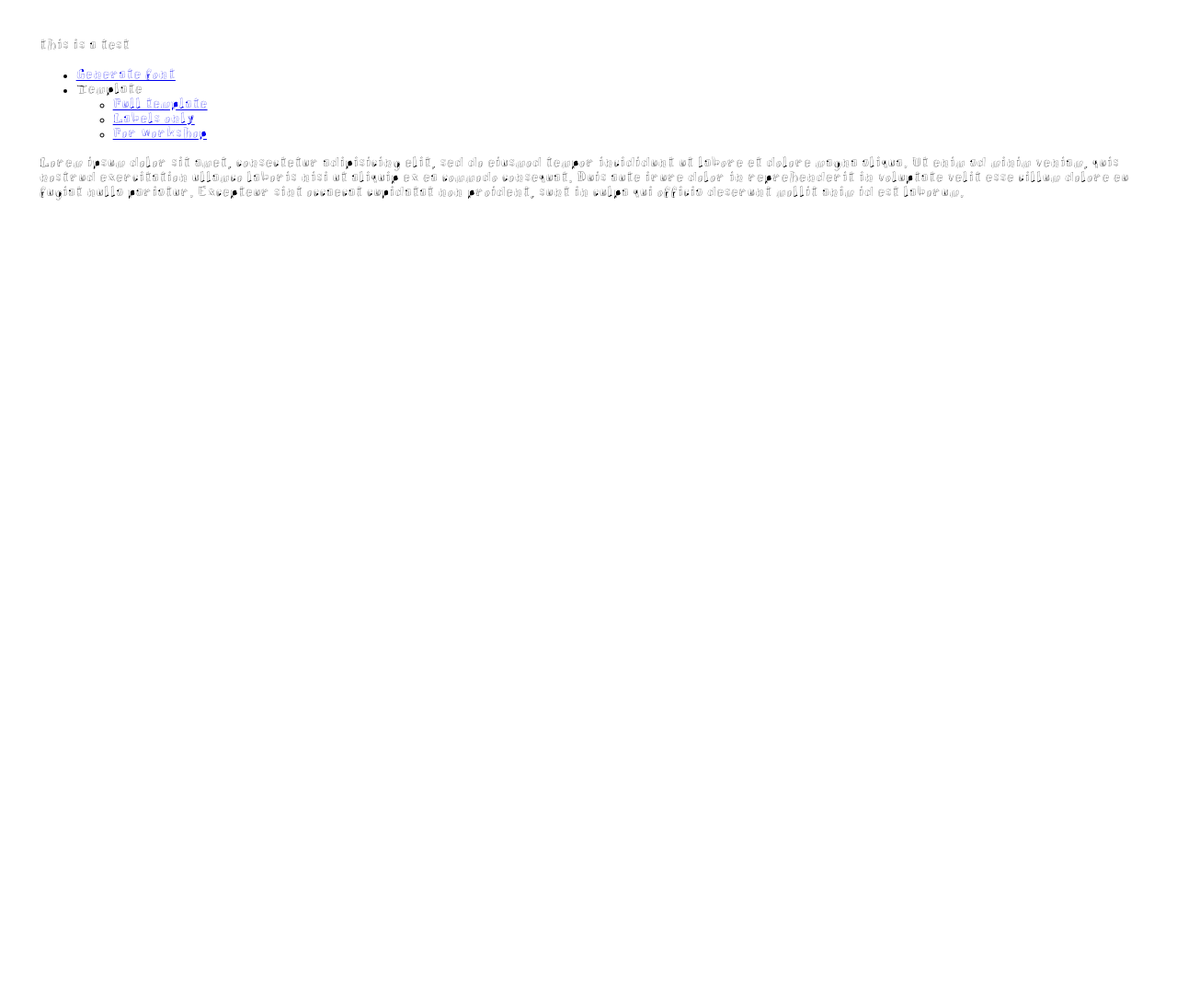
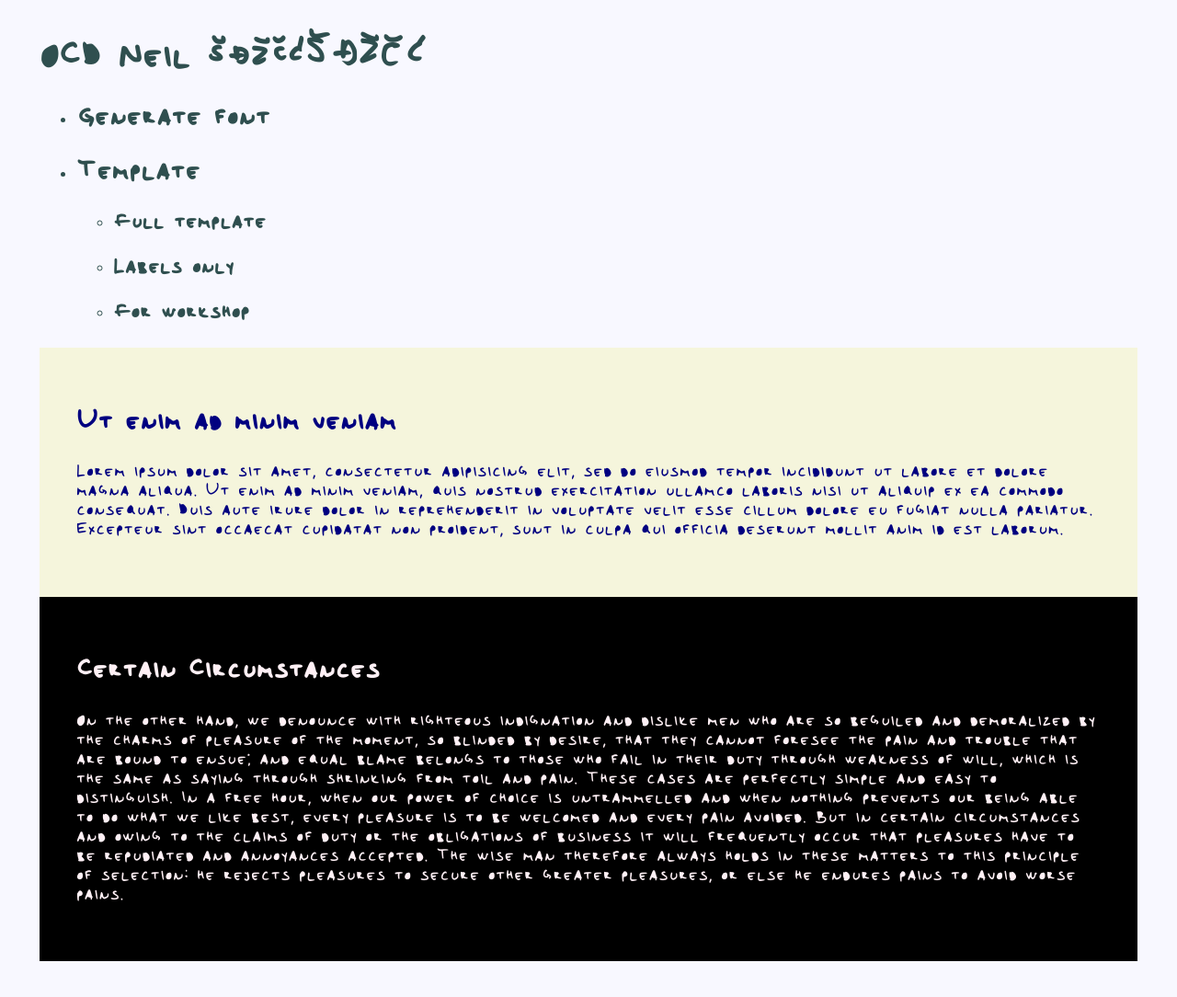
Before and after one commit to pogon/ocd-neil, a website: page font/index.html in a window 1280 px wide. Shown: the whole page at 92% size. Before the commit the page ends 800 px from the top, so only its background shows below. Drawn offline with Linux system fonts and the light colour scheme.

Commit message:
Another font

```diff
--- a/font/index.html
+++ b/font/index.html
@@ -16,21 +16,52 @@ html {
 
 body {
   margin: 32pt;
+  font-size: 16pt;
+  color: darkslategray;
+  background-color: ghostwhite;
+}
+
+a {
+  color: darkslategray;
+  text-decoration: none;
+  }
+
+a:hover {
+  color: red;
+  text-shadow: blue 1pt 1pt 0px;
+
+}
+
+article {
+  margin: 0pt;
+  padding: 30pt;
+}
+
+article:nth-child(odd) {
+  background-color: beige;
+  color: navy;
+}
+
+article:nth-child(even) {
+  background-color: black;
+  color: lavenderblush;
 }
 </style>
 </head>
 <body>
-this is a test
+<h1>OCD Neil šđžčćŠĐŽČĆ</h1>
 <ul>
-  <li><a href="generate">Generate font</a></li>
-  <li>Template
+  <li><h2><a href="generate">Generate font</a></h2></li>
+  <li><h2>Template</h2>
     <ul>
-      <li><a href="template">Full template</a></li>
-      <li><a href="template/labels">Labels only</a></li>
-      <li><a href="template/full">For workshop</a></li>
+      <li><h3><a href="template">Full template</a></h3></li>
+      <li><h3><a href="template/labels">Labels only</a></h3></li>
+      <li><h3><a href="template/full">For workshop</a></h3></li>
     </ul>
   </li>
 </ul>
+<article>
+  <h2>Ut enim ad minim veniam</h2>
   <p>
     Lorem ipsum dolor sit amet, consectetur adipisicing elit, sed do eiusmod
     tempor incididunt ut labore et dolore magna aliqua. Ut enim ad minim veniam,
@@ -39,5 +70,12 @@ this is a test
     cillum dolore eu fugiat nulla pariatur. Excepteur sint occaecat cupidatat non
     proident, sunt in culpa qui officia deserunt mollit anim id est laborum.
   </p>
+</article>
+<article>
+  <h2>Certain Circumstances</h2>
+  <p>
+    On the other hand, we denounce with righteous indignation and dislike men who are so beguiled and demoralized by the charms of pleasure of the moment, so blinded by desire, that they cannot foresee the pain and trouble that are bound to ensue; and equal blame belongs to those who fail in their duty through weakness of will, which is the same as saying through shrinking from toil and pain. These cases are perfectly simple and easy to distinguish. In a free hour, when our power of choice is untrammelled and when nothing prevents our being able to do what we like best, every pleasure is to be welcomed and every pain avoided. But in certain circumstances and owing to the claims of duty or the obligations of business it will frequently occur that pleasures have to be repudiated and annoyances accepted. The wise man therefore always holds in these matters to this principle of selection: he rejects pleasures to secure other greater pleasures, or else he endures pains to avoid worse pains.
+  </p>
+</article>
 </body>
 </html>
--- a/index.js
+++ b/index.js
@@ -8,7 +8,11 @@ import Jimp from 'jimp'
 import { DOMParser }  from 'xmldom'
 import D from './d'
 
-const letters = `!"#$%&'()*+,-./0123456789:;<=>?@ABCDEFGHIJKLMNOPQRSTUVWXYZ[\\]^_\`abcdefghijklmnopqrstuvwxyz{|}~`.split('')
+const ascii = `!"#$%&'()*+,-./0123456789:;<=>?@ABCDEFGHIJKLMNOPQRSTUVWXYZ[\\]^_\`abcdefghijklmnopqrstuvwxyz` //{|}~`
+// const croatian = 'ŠĐŽČĆšđžčć'
+const codes = [353, 273, 382, 269, 263, 352, 272, 381, 268, 262]
+const croatian = codes.map(code => String.fromCharCode(code)).join('')
+const letters = (ascii + croatian).split('')
 const margin = 51 // 68
 const pageWidth = 612
 const pageHeight = 792
@@ -41,7 +45,7 @@ app.use(express.static('./font'))
 function generateTemplate (res, options = {}) {
   const opt = Object.assign({
     glyphs: true,
-    labels: true,
+    labels: false,
     form: false
   }, options)
 
@@ -59,14 +63,80 @@ function generateTemplate (res, options = {}) {
   const lettersInColumn = Math.floor((pageHeight - margin * 2) / cellHeight)
 
   // pdf.font('./font/font.ttf').fontSize(cellHeight / 68 * 55)
-  pdf.font('./font/font.ttf')
+  // pdf.font('./font/font.ttf')
   // pdf.fontSize(cellHeight / 68 * 54)
+
+  // pdf.font('sans-seri')
+  function drawMarkers() {
+    pdf.strokeColor(markerColor)
+    pdf.strokeOpacity(1)
+    pdf.lineWidth(1)
+
+    pdf.moveTo(margin / 2, margin / 2 + 6)
+      .lineTo(margin / 2, margin / 2)
+      .lineTo(margin / 2 + 6, margin / 2)
+      .stroke()
+
+    pdf.moveTo(pageWidth - margin / 2, margin / 2 + 6)
+      .lineTo(pageWidth - margin / 2, margin / 2)
+      .lineTo(pageWidth - margin / 2 - 6, margin / 2)
+      .stroke()
+
+    pdf.moveTo(margin / 2, pageHeight - margin / 2 - 6)
+      .lineTo(margin / 2, pageHeight - margin / 2)
+      .lineTo(margin / 2 + 6, pageHeight - margin / 2)
+      .stroke()
+
+    pdf.moveTo(pageWidth - margin / 2, pageHeight - margin / 2 - 6)
+      .lineTo(pageWidth - margin / 2, pageHeight - margin / 2)
+      .lineTo(pageWidth - margin / 2 - 6, pageHeight - margin / 2)
+      .stroke()
+
+    pdf.fillColor(markerColor)
+    pdf.fillOpacity(1.0)
+
+    if (opt.form) {
+      pdf.fontSize(7)
+      pdf.fillColor(markerColor)
+
+      pdf.text(
+        'Name: __________________________________________________\nEmail: __________________________________________________',
+        margin,
+        pageHeight - margin * 1.75,
+        {
+          width: pageWidth - margin * 2,
+          align: 'right',
+          baseline: 'alphabetic',
+          lineGap: 14
+        }
+      )
+    }
+
+    pdf.fontSize(6)
+    pdf.fillColor(lineColor)
+
+    pdf.text(
+      'OCD Neil font project - ASCII Template Sheet v0.0.1\npogon.org/ocd-neil',
+      margin,
+      pageHeight - margin,
+      {
+        width: pageWidth - margin * 2,
+        align: 'right',
+        baseline: 'bottom',
+        lineGap: 2,
+        continued: true
+      }
+    )
+    pdf.fontSize(cellHeight / 68 * (opt.labels ? 10 : 54))
+  }
+
   pdf.fontSize(cellHeight / 68 * (opt.labels ? 10 : 54))
 
   letters.forEach((letter, index) => {
     const x = margin + index % lettersInRow * cellWidth
     const row = Math.floor(index / lettersInRow) % lettersInColumn
     if (index && index % lettersInRow === 0 && row === 0) {
+      drawMarkers()
       pdf.addPage()
     }
     const y = margin + row * cellHeight
@@ -104,6 +174,7 @@ function generateTemplate (res, options = {}) {
       }
     }
 
+
     pdf.strokeColor(boxColor)
     pdf.strokeOpacity(0.5)
     pdf.lineWidth(0.2)
@@ -127,65 +198,7 @@ function generateTemplate (res, options = {}) {
       .stroke()
   })
 
-  pdf.strokeColor(markerColor)
-  pdf.strokeOpacity(1)
-  pdf.lineWidth(1)
-
-  pdf.moveTo(margin / 2, margin / 2 + 6)
-    .lineTo(margin / 2, margin / 2)
-    .lineTo(margin / 2 + 6, margin / 2)
-    .stroke()
-
-  pdf.moveTo(pageWidth - margin / 2, margin / 2 + 6)
-    .lineTo(pageWidth - margin / 2, margin / 2)
-    .lineTo(pageWidth - margin / 2 - 6, margin / 2)
-    .stroke()
-
-  pdf.moveTo(margin / 2, pageHeight - margin / 2 - 6)
-    .lineTo(margin / 2, pageHeight - margin / 2)
-    .lineTo(margin / 2 + 6, pageHeight - margin / 2)
-    .stroke()
-
-  pdf.moveTo(pageWidth - margin / 2, pageHeight - margin / 2 - 6)
-    .lineTo(pageWidth - margin / 2, pageHeight - margin / 2)
-    .lineTo(pageWidth - margin / 2 - 6, pageHeight - margin / 2)
-    .stroke()
-
-  pdf.fillColor(markerColor)
-  pdf.fillOpacity(1.0)
-
-  if (opt.form) {
-    pdf.fontSize(7)
-    pdf.fillColor(markerColor)
-
-    pdf.text(
-      'Name: __________________________________________________\nEmail: __________________________________________________',
-      margin,
-      pageHeight - margin * 1.75,
-      {
-        width: pageWidth - margin * 2,
-        align: 'right',
-        baseline: 'alphabetic',
-        lineGap: 14
-      }
-    )
-  }
-
-  pdf.fontSize(6)
-  pdf.fillColor(lineColor)
-
-  pdf.text(
-    'OCD Neil font project - ASCII Template Sheet v0.0.1\npogon.org/ocd-neil',
-    margin,
-    pageHeight - margin,
-    {
-      width: pageWidth - margin * 2,
-      align: 'right',
-      baseline: 'bottom',
-      lineGap: 2,
-      continued: true
-    }
-  )
+  drawMarkers()
 
   pdf.pipe(res)
   pdf.end()
@@ -203,7 +216,7 @@ app.get('/template/labels', (req, res) => {
 
 app.get('/template/full', (req, res) => {
   generateTemplate(res, {
-    labels: true,
+    labels: false,
     form: true
   })
 })
@@ -211,10 +224,10 @@ app.get('/template/full', (req, res) => {
 app.get('/generate', (req, res) => {
 
   console.log('Read image')
-  const png = Jimp.read('./font/image_obliq.png', (err, img) => {
+  const png = Jimp.read('./font/image_zlo_fixed.png', (err, img) => {
     if (err) throw err
 
-    // img.resize(1000, Jimp.AUTO)
+    img.resize(1000, Jimp.AUTO)
 
     const [ width, height ] = [ img.bitmap.width, img.bitmap.height ]
     const factor = width / pageWidth
@@ -338,8 +351,7 @@ function generateFont (paths) {
     font.appendChild(glyph)
   }
 
-  console.log("EN:", paths[0].en)
-  addGlyph(' ', Object.assign({}, paths[0], { d: '', width: paths[0].en * 0.4}))
+  addGlyph(' ', Object.assign({}, paths[0], { d: '', width: paths[0].en * 0.8}))
 
   paths.forEach((path, index) => {
     addGlyph(path.letter, Object.assign(path, { width: path.width + path.en * 0.2}))
```
Also changed, not shown: font/font.ttf, 6 other files. Lines whose indentation alone changed are shown as unchanged.
